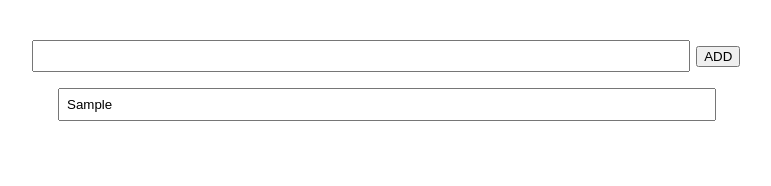
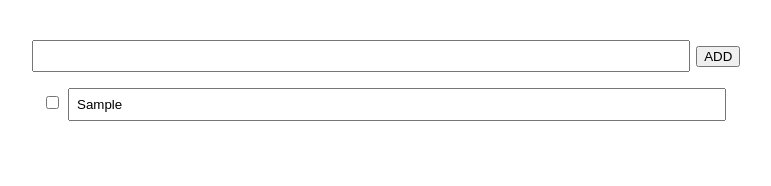
Before and after one commit to mst40/PWA-ToDo-App, a React (Vite) app: page / in a window 1280 px wide. Both pictures are taken after typing "Sample" into the empty fields and a click on the input "ADD". Shown: the top 186 px of the page, without its empty margins (257-1028 px from the left). Built offline with nearby package versions, Linux system fonts and the light colour scheme.

Commit message:
add todo checkbox

```diff
--- a/src/App.tsx
+++ b/src/App.tsx
@@ -4,6 +4,7 @@ import './App.css'
 type Todo = {
   value: string;
   readonly id: number;
+  checked: boolean;
 }
 
 export const App = () => {
@@ -20,6 +21,7 @@ export const App = () => {
     const newTodo: Todo = {
       value: text,
       id: new Date().getTime(),
+      checked: false,
     }
 
     setTodos(prev => [newTodo, ...prev])
@@ -35,8 +37,20 @@ export const App = () => {
         }
         return todo
       })
-      console.log('original')
-      todos.map(todo => { console.log(`id: ${todo.id} value:${todo.value}`) })
+      // console.log('original')
+      // todos.map(todo => { console.log(`id: ${todo.id} value:${todo.value}`) })
+      return newTodos
+    })
+  }
+
+  const handleCheck = (id: number, checked: boolean) => {
+    setTodos(todos => {
+      const newTodos: Todo[] = todos.map(todo => {
+        if (todo.id === id) {
+          return { ...todo, checked }
+        }
+        return todo
+      })
       return newTodos
     })
   }
@@ -58,7 +72,14 @@ export const App = () => {
           return (
             <li key={todo.id}>
               <input
+                type='checkbox'
+                checked={todo.checked}
+                //checkフラグを反転
+                onChange={() => handleCheck(todo.id, !todo.checked)}
+              />
+              <input
                 type='text'
+                disabled={todo.checked}
                 value={todo.value}
                 onChange={e => handleEdit(todo.id, e.target.value)}
               />
```
